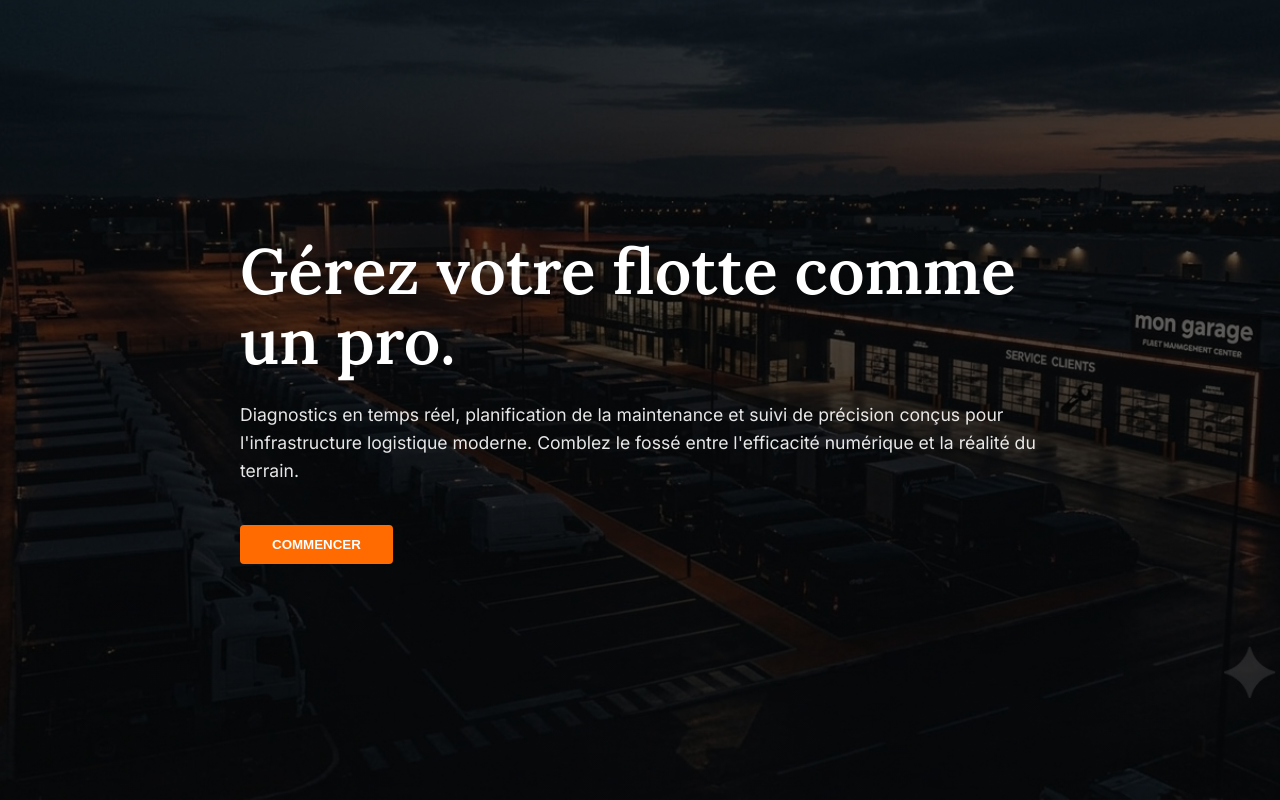
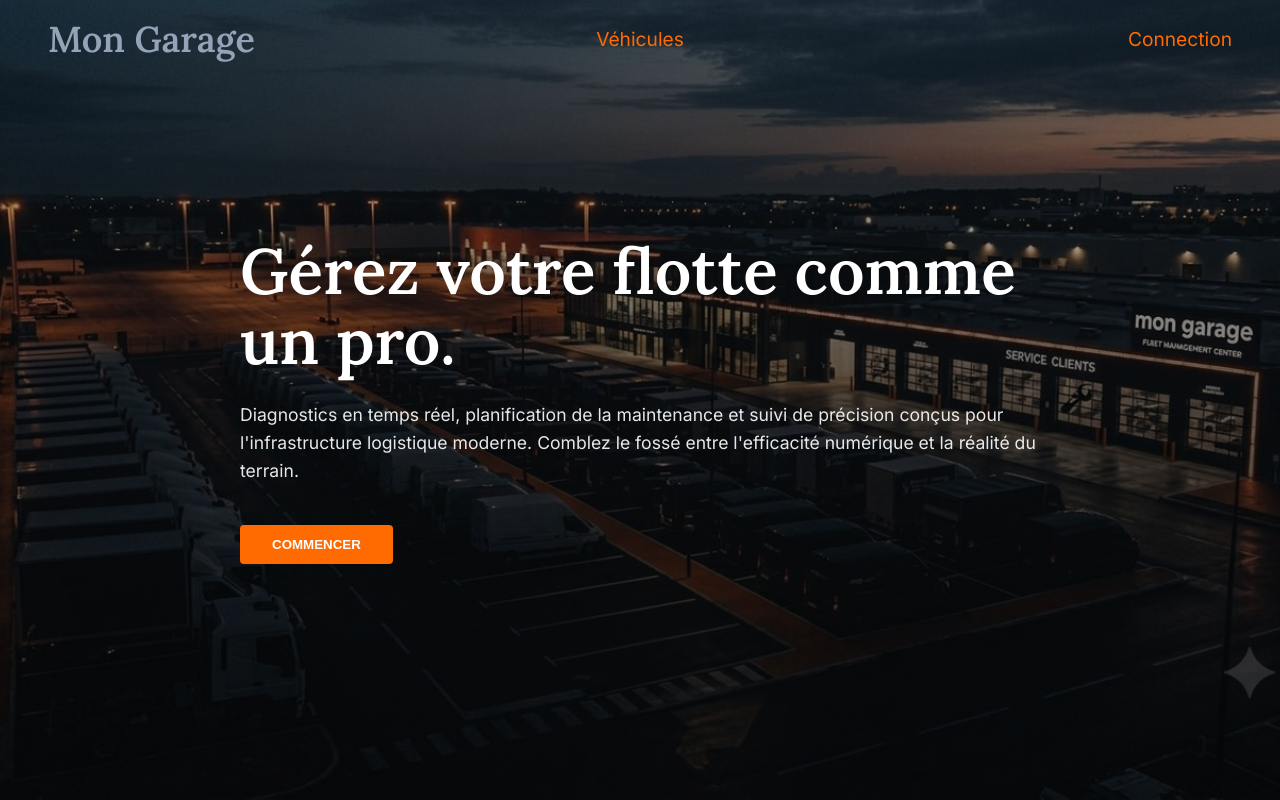
Before and after one commit to Narfola/Mon-garage, a React (Vite) app in the folder client/: page / in a window 1280 px wide. Built offline with nearby package versions, Linux system fonts and the light colour scheme.

Commit message:
create navbar

```diff
--- a/client/src/App.tsx
+++ b/client/src/App.tsx
@@ -1,9 +1,11 @@
 import { Outlet } from "react-router";
 import "./App.css";
+import NavBar from "./components/navBar/NavBar";
 
 function App() {
 	return (
 		<main>
+			<NavBar />
 			<Outlet />
 		</main>
 	);
--- a/client/src/components/navBar/NavBar.css
+++ b/client/src/components/navBar/NavBar.css
@@ -0,0 +1,41 @@
+.navbar {
+	display: flex;
+	position: fixed;
+	align-items: center;
+	justify-content: space-between;
+	z-index: 100;
+	top: 0;
+	width: 100%;
+	padding: 1rem 3rem 0rem 3rem;
+	font-family: var(--font-body);
+	.nav-brand {
+		.nav-link-home {
+			font-family: var(--font-title);
+			text-decoration: none;
+			color: var(--tertiary-color);
+			font-size: 1.5rem;
+			display: flex;
+		}
+	}
+	.nav-menu {
+		position: absolute;
+		left: 50%;
+		right: 50%;
+		display: flex;
+		align-items: center;
+		justify-content: center;
+
+		.nav-link {
+			text-decoration: none;
+			font-size: 1.2rem;
+			color: var(--primary-color);
+		}
+	}
+	.nav-connect {
+		.nav-link-connect {
+			text-decoration: none;
+			font-size: 1.2rem;
+			color: var(--primary-color);
+		}
+	}
+}
--- a/client/src/components/navBar/NavBar.tsx
+++ b/client/src/components/navBar/NavBar.tsx
@@ -0,0 +1,25 @@
+import { NavLink } from "react-router";
+import "./NavBar.css";
+
+function NavBar() {
+	return (
+		<nav className="navbar">
+			<div className="nav-brand">
+				<NavLink to="/" className="nav-link-home">
+					<h1>Mon Garage</h1>
+				</NavLink>
+			</div>
+			<div className="nav-menu">
+				<NavLink to="/vehicules" className="nav-link">
+					Véhicules
+				</NavLink>
+			</div>
+			<div className="nav-connect">
+				<NavLink to="/login" className="nav-link-connect">
+					Connection
+				</NavLink>
+			</div>
+		</nav>
+	);
+}
+export default NavBar;
--- a/client/src/pages/home/Home.css
+++ b/client/src/pages/home/Home.css
@@ -12,8 +12,8 @@
 		align-items: center;
 		justify-content: center;
 		background:
-			linear-gradient(rgba(0, 0, 0, 0.6), rgba(0, 0, 0, 0.6)),
-			url("../../assets/mon-garage-backgroung.png") no-repeat center center /
+			linear-gradient(rgba(0, 0, 0, 0.3), rgba(0, 0, 0, 0.6)),
+			url("../../assets/mon-garage-background.png") no-repeat center center /
 			cover;
 		padding: 0 10%;
 
--- a/client/src/pages/home/Home.tsx
+++ b/client/src/pages/home/Home.tsx
@@ -1,6 +1,8 @@
+import { useNavigate } from "react-router";
 import "./Home.css";
 
 const Home: React.FC = () => {
+	const navigate = useNavigate();
 	return (
 		<div className="home-container">
 			<section className="hero-section">
@@ -13,7 +15,11 @@ const Home: React.FC = () => {
 						terrain.
 					</p>
 					<div className="hero-actions">
-						<button type="button" className="btn-primary">
+						<button
+							type="button"
+							className="btn-primary"
+							onClick={() => navigate("/login")}
+						>
 							COMMENCER
 						</button>
 					</div>
```
Also changed, not shown: client/src/assets/mon-garage-background.png (renamed from client/src/assets/mon-garage-backgroung.png).
